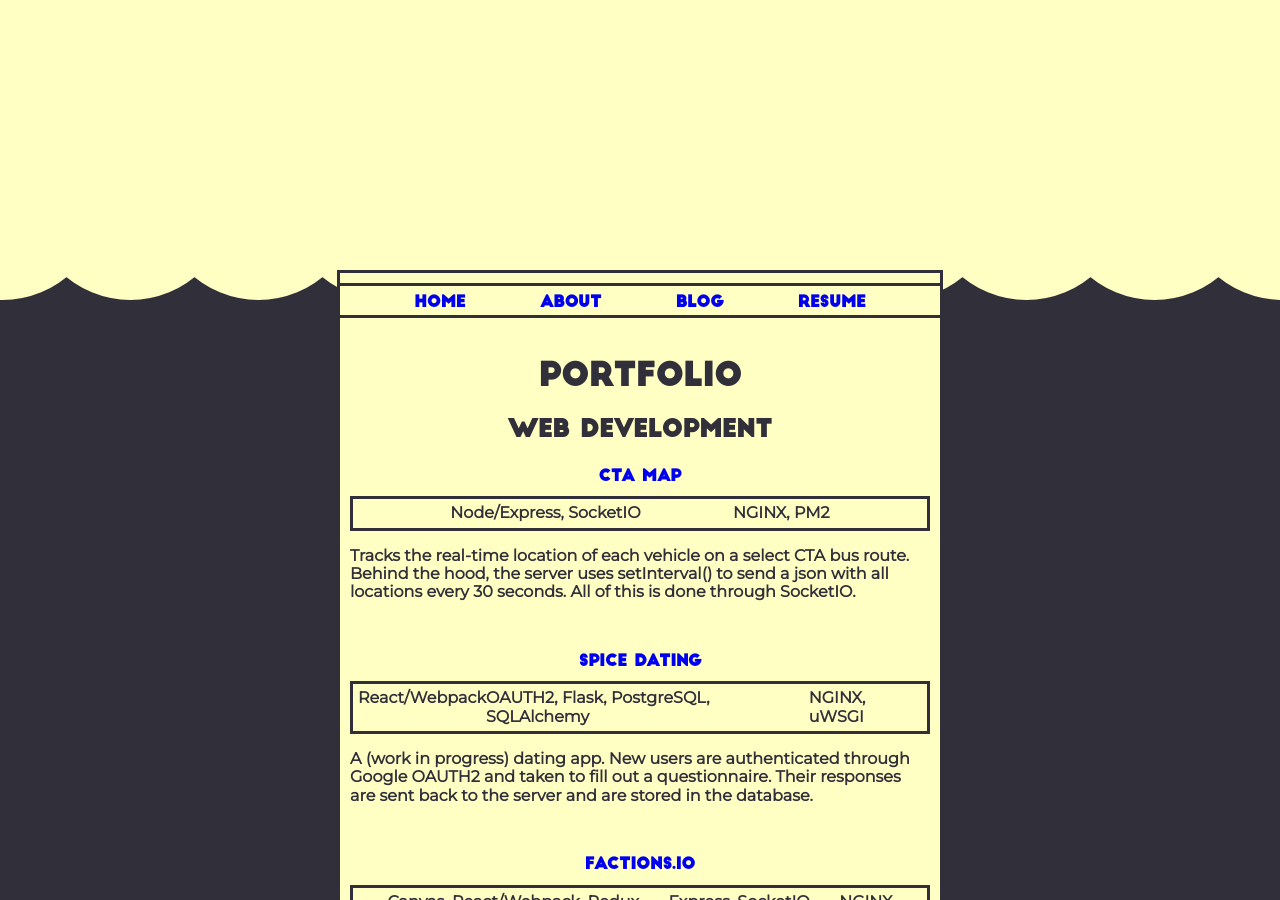
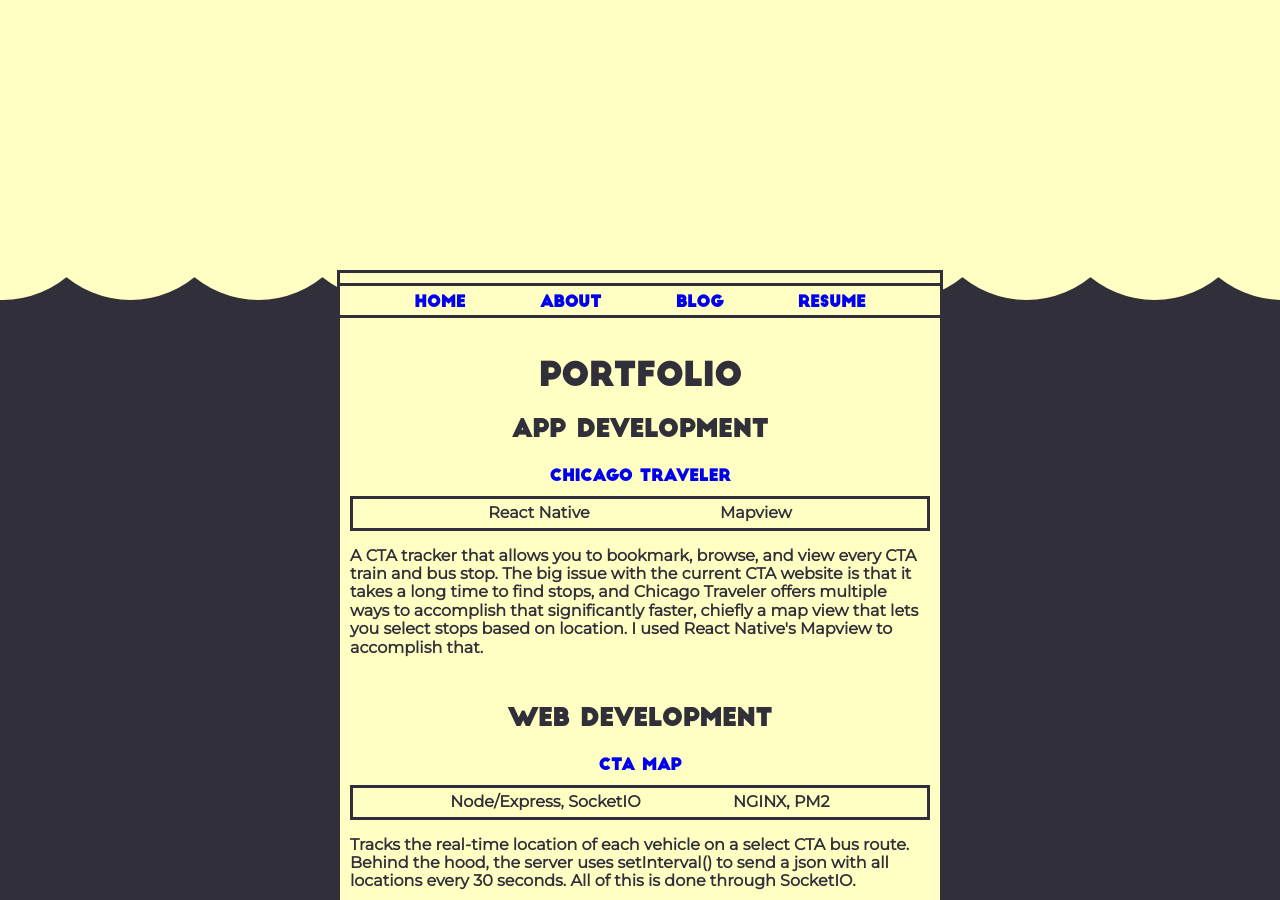
Before and after one commit to outkine/website-v2, a Jekyll site: the page built from portfolio.html, in a window 1280 px wide and 900 px high. Built offline with Jekyll 4.4.1, drawn with Linux system fonts in a browser that asks for light colours.

Commit message:
Add Chicago Traveler

```diff
--- a/portfolio.html
+++ b/portfolio.html
@@ -2,6 +2,14 @@
 layout: content-page
 title: portfolio
 projects:
+  App development:
+    Chicago Traveler:
+      - https://play.google.com/store/apps/details?id=com.chicagotraveler.chicagotraveler
+      -
+        - React Native
+        - Mapview
+      - >
+        A CTA tracker that allows you to bookmark, browse, and view every CTA train and bus stop. The big issue with the current CTA website is that it takes a long time to find stops, and Chicago Traveler offers multiple ways to accomplish that significantly faster, chiefly a map view that lets you select stops based on location. I used React Native's Mapview to accomplish that.
   Web development:
     CTA Map:
       - http://ctamap.com
```
